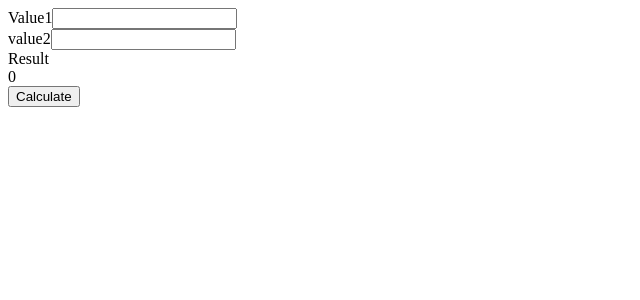
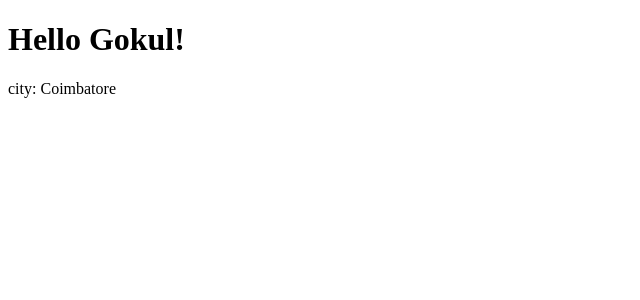
Before and after one commit to gokuljsparkout/GokulJSO, a React (Create React App) app: page / in a window 1280 px wide. Shown: the top 300 px of the page, without its empty margins (0-640 px from the left). Built offline with nearby package versions, Linux system fonts and the light colour scheme.

Commit message:
Rest Operator

```diff
--- a/src/App.js
+++ b/src/App.js
@@ -1,10 +1,10 @@
 import React from 'react'
-import Calculator from './Calculator'
+import MyComponent from './MyComponent'
 
 const App = () => {
   return (
     <div>
-      <Calculator/>
+      <MyComponent name="Gokul" city ="Coimbatore" />
     </div>
   )
 }
--- a/src/Calculator.js
+++ /dev/null
@@ -1,62 +0,0 @@
-import React, { Component } from 'react'
-
-class Calculator extends Component {
-
-  // constructor(props){
-  //   super(props);
-  //   this.state={
-  //     value1: this.props.value1,
-  //     value2 : this.props.value2,
-  //     result : 0
-  //   }
-  //   this.handleChangeValue1=this.handleChangeValue1.bind(this);
-  //   this.handleChangeValue2=this.handleChangeValue2.bind(this);
-  //   this.calculate = this.calculate.bind(this);
-  // }
-
-  state={
-    value1 : this.props.value1,
-    value2 : this.props.value2,
-    result : 0
-  }
-  handleChangeValue1= (e)=>{
-    this.setState({value1: e.target.value});
-  }
-
-  handleChangeValue2=(e)=>{
-    this.setState({value2 : e.target.value})
-  }
-
-  calculate = (e)=>{
-    e.preventDefault();
-    this.setState({result : Number.parseInt(this.state.value1)+  Number.parseInt(this.state.value2)})
-  }
-  render() {
-    return (
-      <form>
-        <div>
-          <label>Value1</label>
-          <input name="value1" type="text"
-                 onChange={this.handleChangeValue1}
-                 value={this.state.value1}></input>
-        </div>
-        <div>
-          <label>value2</label>
-          <input name="value2" type="text"
-                 onChange={this.handleChangeValue2}
-                 value={this.state.value2}></input>
-        </div>
-        <div>
-          <label>Result</label>
-          <div id='result'>{this.state.result}</div>
-        </div>
-        <div>
-          <button onClick={this.calculate}>Calculate</button>
-        </div>
-
-      </form>
-    )
-  }
-}
-
-export default Calculator;
--- /dev/null
+++ b/src/MyComponent.js
@@ -0,0 +1,13 @@
+import React from "react";
+export default function MyComponent({ name, ...rest }) {
+  return (
+    <div>
+      <h1>Hello {name}!</h1>
+      {Object.entries(rest).map(([key, value]) => (
+        <p key={key}>
+          {key}: {value}
+        </p>
+      ))}
+    </div>
+  );
+}
```
